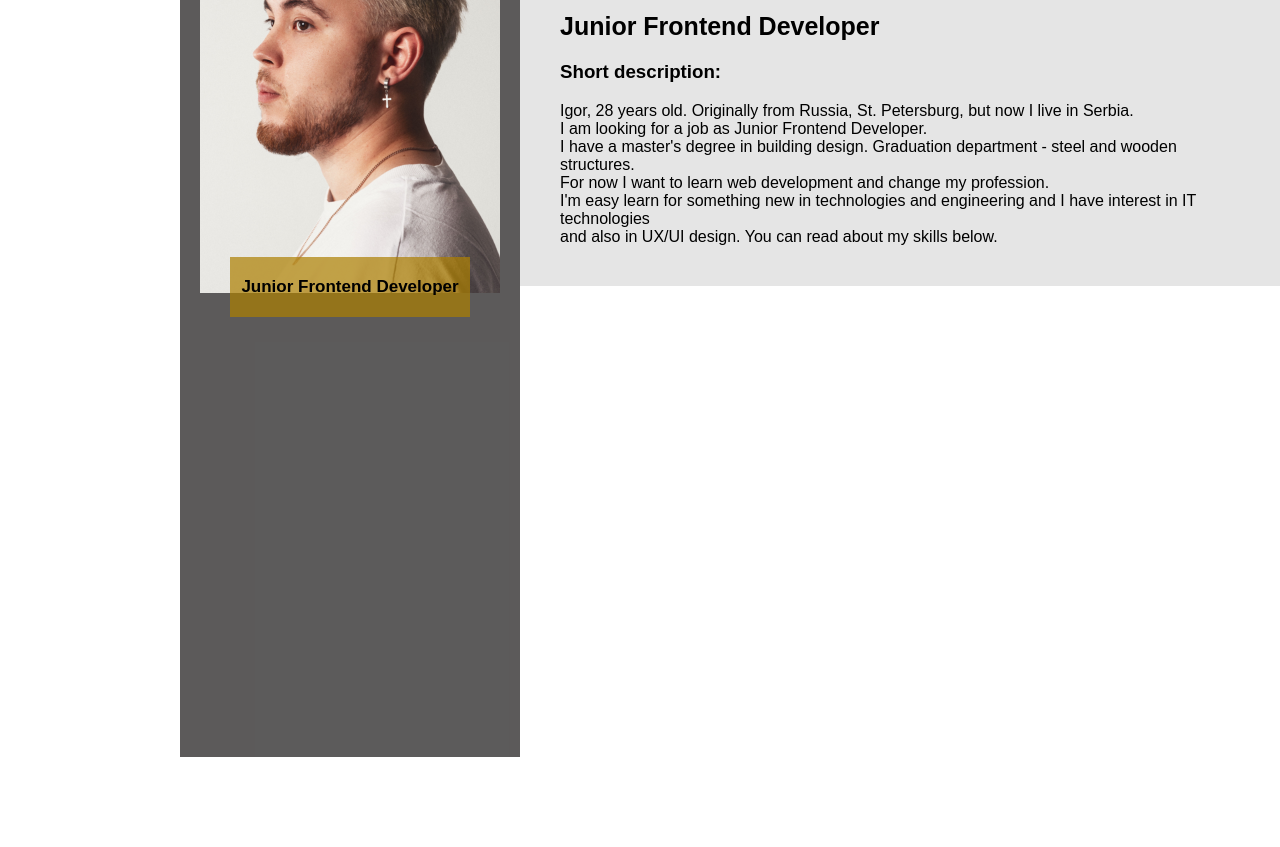
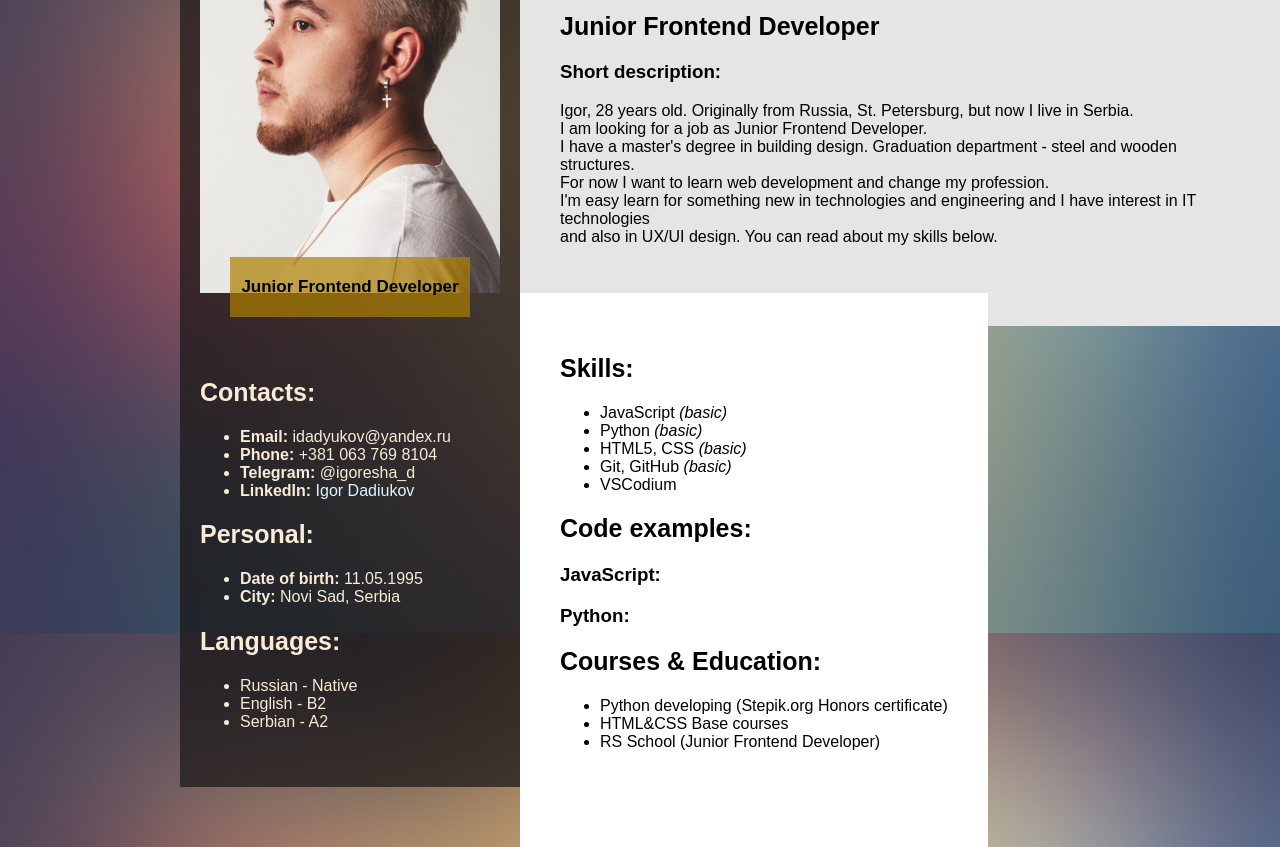
Before and after one commit to Igoresha-d/rsschool-cv, a plain HTML site: page index.html in a window 1280 px wide. Shown: the part 167-1014 px from the top of the page. Before the commit the page ends 924 px from the top, so only its background shows below. Drawn offline with Linux system fonts and the light colour scheme.

Commit message:
feat: updates for index.html and style.css

```diff
--- a/index.html
+++ b/index.html
@@ -23,6 +23,45 @@
         <img src="img/CV-pic.PNG" alt="Profile picture" width="300" height="400">
         <br>
         <div id="jun">Junior Frontend Developer</div>
+        <div class="side-block">
+            <h2>Contacts:</h2>
+            <ul>
+                <li><b>Email:</b> idadyukov@yandex.ru</li>
+                <li><b>Phone:</b> +381 063 769 8104</li>
+                <li><b>Telegram:</b> @igoresha_d</li>
+                <li><b>LinkedIn:</b> <a href="https://www.linkedin.com/in/igor-dadiukov-980306234/">Igor Dadiukov</a></li>
+            </ul>
+            <h2>Personal:</h2>
+            <ul>
+                <li><b>Date of birth:</b> 11.05.1995</li>
+                <li><b>City:</b> Novi Sad, Serbia</li>
+            </ul>
+            <h2> Languages:</h2>
+            <ul>
+                <li>Russian - Native</li>
+                <li>English - B2</li>
+                <li>Serbian - A2</li>
+            </ul>
+        </div>
+    </div>
+    <div id="second-h">
+        <h2>Skills:</h2>
+        <ul>
+            <li>JavaScript <i>(basic)</i></li>
+            <li>Python <i>(basic)</i></li>
+            <li>HTML5, CSS <i>(basic)</i></li>
+            <li>Git, GitHub <i>(basic)</i></li>
+            <li>VSCodium</li>
+        </ul>
+        <h2>Code examples:</h2>
+        <h3>JavaScript:</h3>
+        <h3>Python:</h3>
+        <h2>Courses & Education:</h2>
+        <ul>
+            <li>Python developing (Stepik.org Honors certificate)</li>
+            <li>HTML&CSS Base courses</li>
+            <li>RS School (Junior Frontend Developer)</li>
+        </ul>
     </div>
   </body>
 </html>
--- a/style.css
+++ b/style.css
@@ -1,5 +1,10 @@
 :root {
     --my-color: rgba(173, 127, 0, 0.7);
+}
+body {
+    background-image: url(/img/back.jpg);
+    background-repeat: repeat-y;
+    background-size: cover;
 }
 h1 {
     font-size: 40px;
@@ -15,7 +20,8 @@ h2 {
     top: 40px;
     left: 180px;
     background-color: rgba(23, 21, 21, 0.7);
-    padding: 20px 20px 400px 20px;
+    padding: 20px 20px 40px 20px;
+    margin-bottom: 40px;
 }
 #main-h {
     font-family: Arial, Helvetica, sans-serif;
@@ -23,7 +29,7 @@ h2 {
     top: 40px;
     left: 520px;
     background-color: rgb(229, 229, 229);
-    padding: 40px;
+    padding: 40px 40px 80px 40px;
 }
 #jun {
     text-align: center;
@@ -37,3 +43,21 @@ h2 {
 .color-firm {
     color: var(--my-color);
 }
+.side-block {
+    font-family: Arial, Helvetica, sans-serif;
+    color: antiquewhite;
+}
+a {
+    color: rgb(215, 249, 251);
+    text-decoration: none;
+}
+#second-h {
+    font-family: Arial, Helvetica, sans-serif;
+    position: absolute;
+    top: 460px;
+    left: 520px;
+    background-color: rgb(255, 255, 255);
+    padding: 40px 40px 80px 40px;
+    border-top: 5px;
+    border-color: antiquewhite;
+}
```
Also changed, not shown: img/back.jpg (added).
